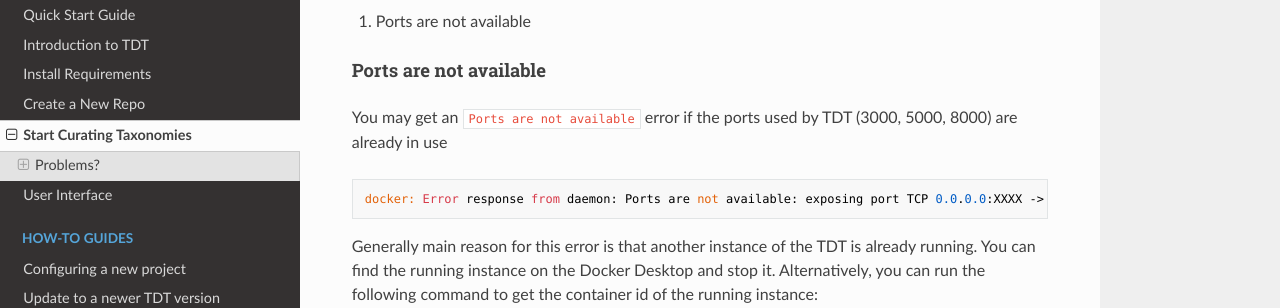
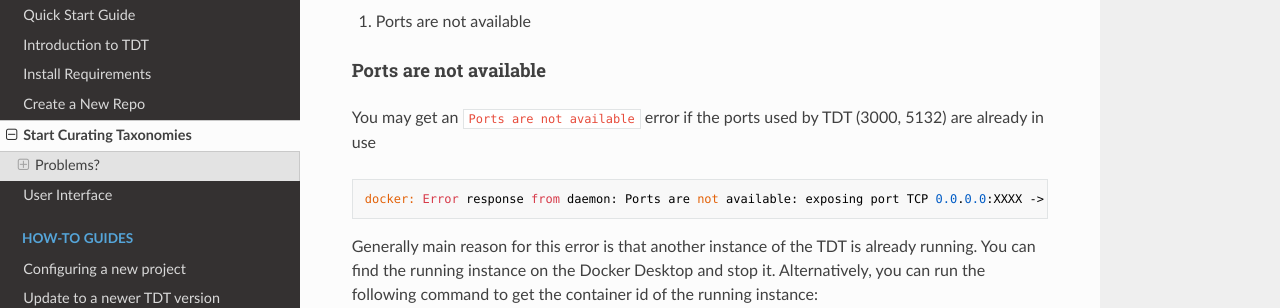
Before and after one commit to brain-bican/taxonomy-development-tools, an MkDocs documentation site: the page built from docs/Curation.md, in a window 1280 px wide and 900 px high, scrolled down 551 px. Shown: the part 150-458 px from the top of the window. Built offline with MkDocs 1.6.1, drawn with Linux system fonts in a browser that asks for light colours; nearby versions of some CDN libraries.

Commit message:
python default port 5000 to 5132

````diff
--- a/docs/Curation.md
+++ b/docs/Curation.md
@@ -30,7 +30,7 @@
 
 #### Ports are not available
 
-You may get an `Ports are not available` error if the ports used by TDT (3000, 5000, 8000) are already in use
+You may get an `Ports are not available` error if the ports used by TDT (3000, 5132) are already in use
 ```
 docker: Error response from daemon: Ports are not available: exposing port TCP 0.0.0.0:XXXX -> 0.0.0.0:0: listen tcp 0.0.0.0:XXXX: bind: address already in use.
 ```
--- a/nanobot/src/resources/page.html
+++ b/nanobot/src/resources/page.html
@@ -300,7 +300,7 @@
     }
     $('.typeahead').each(function () {configure_typeahead_form(this, "{{ table_name }}");});
 
-    tdt_info_json_url = String(window.location.href).split("3000")[0] + "5000/tdt_info";
+    tdt_info_json_url = String(window.location.href).split("3000")[0] + "5132/tdt_info";
     metadata_json_url = String(window.location.href).split("3000")[0] + "3000/metadata.json?limit=100000&shape=value_rows";
     var api_results = {}; // final object containing consolidated api result
     $.when(
--- a/nanobot/src/resources/table.html
+++ b/nanobot/src/resources/table.html
@@ -494,11 +494,11 @@
 $(document).ready(function(){
   var api_results = {}; // final object containing consolidated api result
   $.when(
-      $.getJSON(String(window.location.href).split("3000")[0] + "5000/all_flags", function (data) {
+      $.getJSON(String(window.location.href).split("3000")[0] + "5132/all_flags", function (data) {
         api_results["all_flags"] = data;
       }),
 
-      $.getJSON(String(window.location.href).split("3000")[0] + "5000/all_reviews", function (metadata) {
+      $.getJSON(String(window.location.href).split("3000")[0] + "5132/all_reviews", function (metadata) {
         api_results["all_reviews"] = metadata;
       })
   ).done(function() {
````
Also changed, not shown: nanobot/src/resources/review.html (+8 -8 lines), 3 other files.
